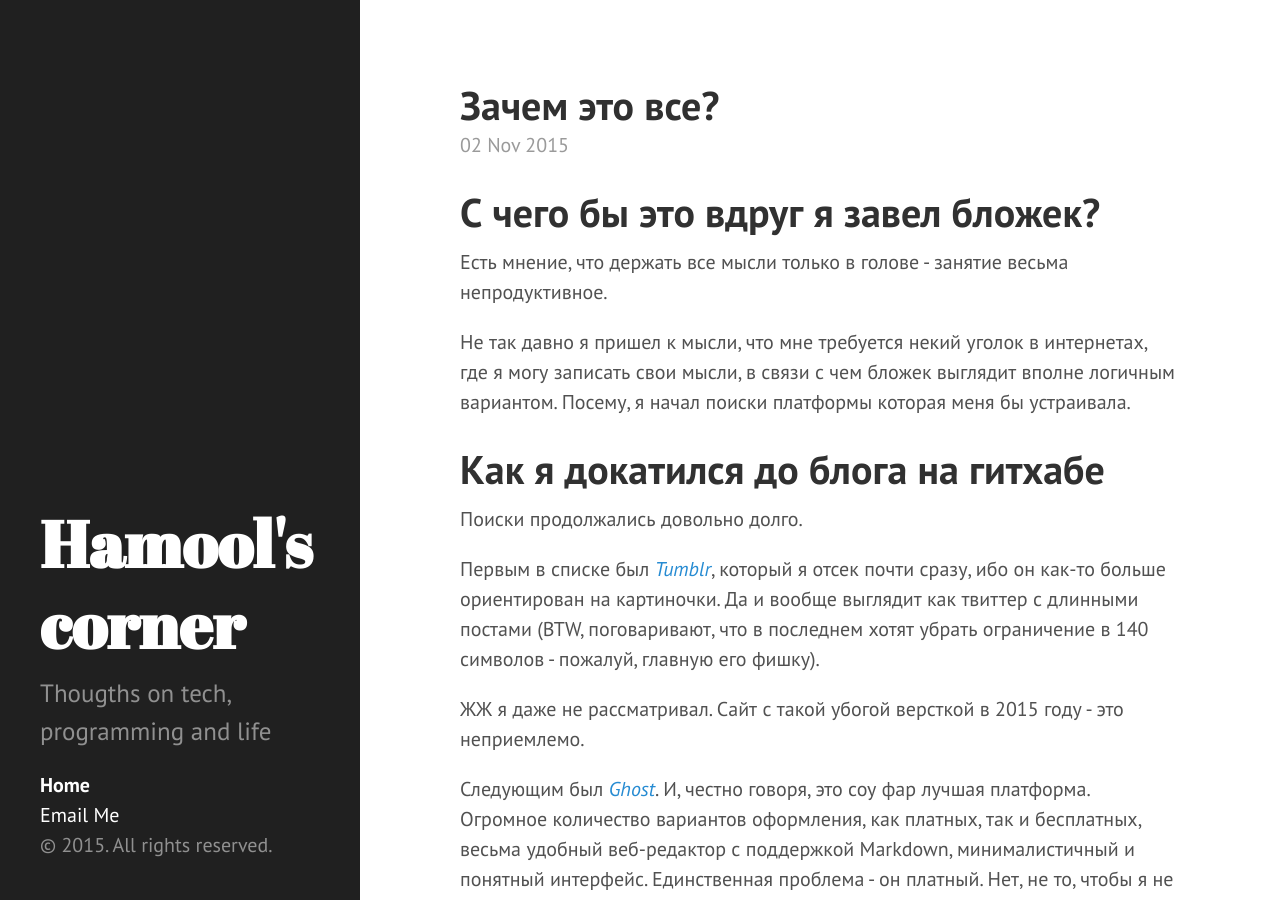
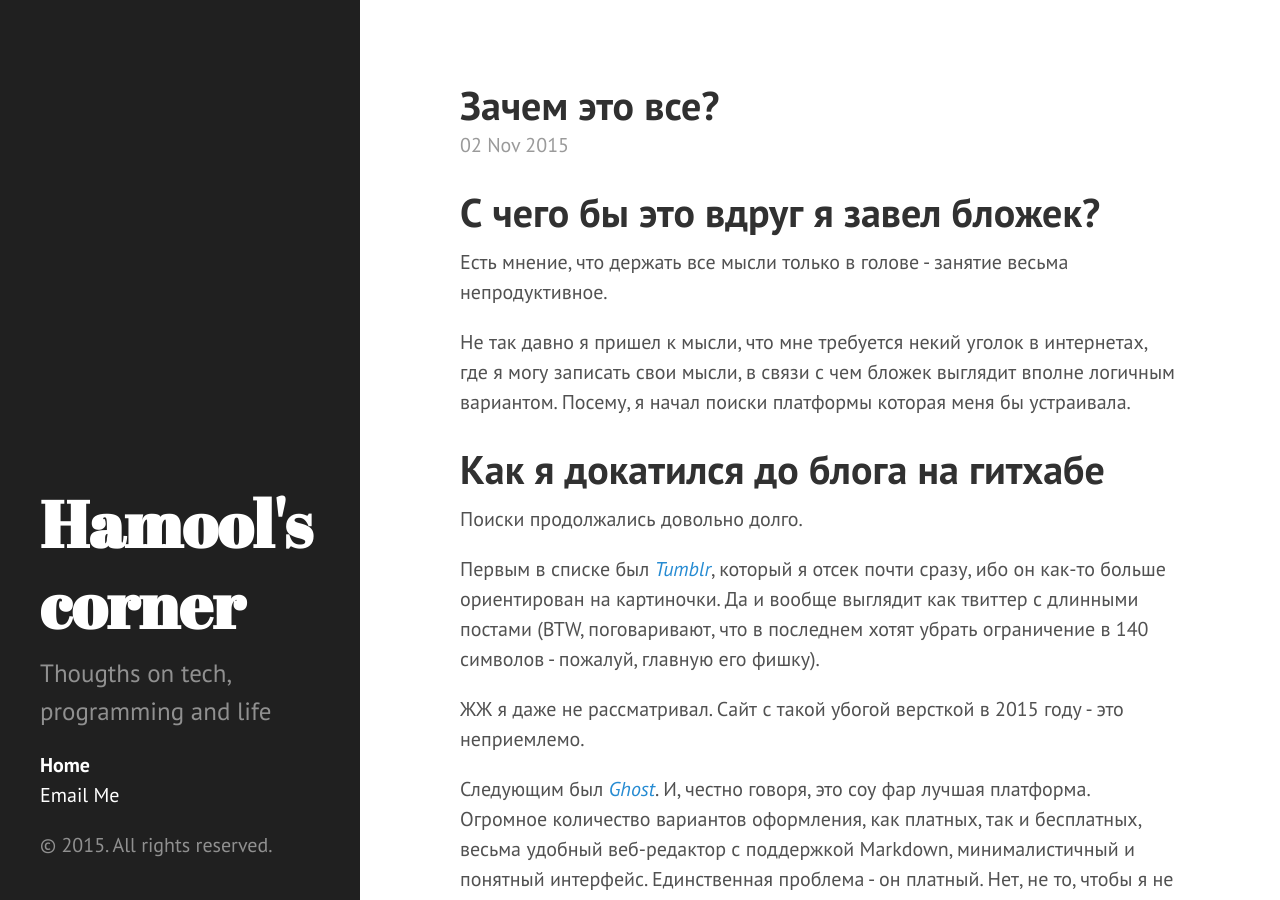
Before and after one commit to Hamool/Hamool.github.io, a Jekyll site: the page built from index.html, in a window 1280 px wide and 900 px high. Built offline with Jekyll 4.4.1, drawn with Linux system fonts in a browser that asks for light colours; the list of posts is cut into pages by our own code.

Commit message:
Update sidebar.html

```diff
--- a/_includes/sidebar.html
+++ b/_includes/sidebar.html
@@ -4,15 +4,15 @@
       <h1>{{ site.title }}</h1>
       <p class="lead">{{ site.description }}</p>
     </div>
-
-    <ul class="sidebar-nav" style="display: inline;">
+    <div style="display: inline;">
+    <ul class="sidebar-nav" >
       <li class="sidebar-nav-item{% if page.title == "Home" %} active{% endif %}">
         <a href="/">Home</a>
       </li>
       <li class="sidebar-nav-item">
         <a href="mailto:hamool111@gmail.com?subject=Feedback on Hamool's corner blog">Email Me</a>
       </li>
-
+    </div>
       {% comment %}
         The code below dynamically generates a sidebar nav of pages with
         `layout: page` in the front-matter. See readme for usage.
```
